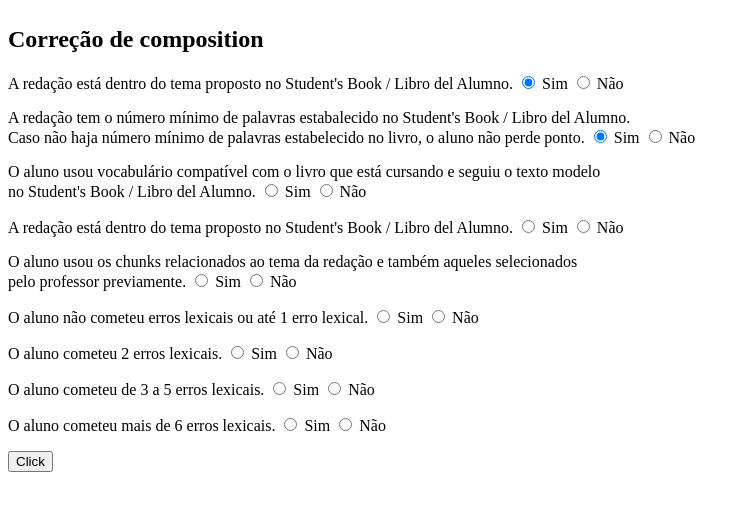
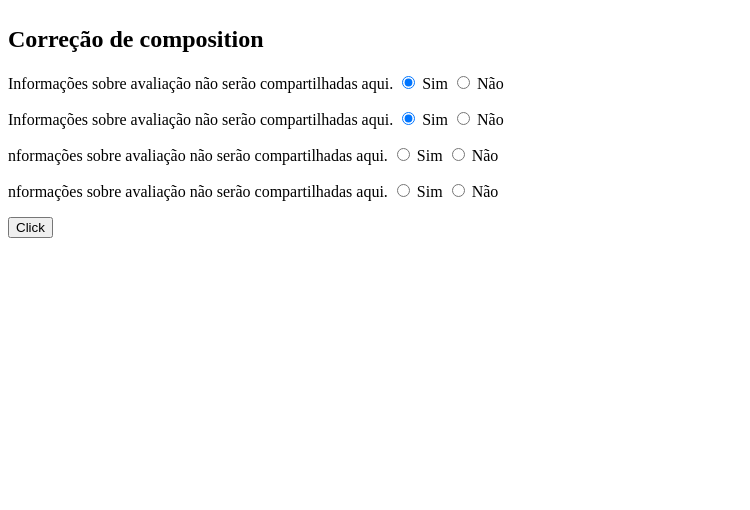
Before and after one commit to Andysfukner/Influx-Activities, a plain HTML site: page htmls/composition.html in a window 1280 px wide. Shown: the part 130-640 px from the top of the page, without its empty margins (0-750 px from the left). Drawn offline with Linux system fonts and the light colour scheme.

Commit message:
Update composition.html

```diff
--- a/htmls/composition.html
+++ b/htmls/composition.html
@@ -12,53 +12,27 @@
 
     <h2>Correção de composition</h2>
     <form action="">
-    <p>A redação está dentro do tema proposto no Student's Book / Libro del Alumno.
+    <p>Informações sobre avaliação não serão compartilhadas aqui.
         <input type="radio" name="temaCorreto" value="1" checked="checked"> Sim
         <input type="radio" name="temaCorreto" value="0"/> Não
     </p>
 
-    <p>A redação tem o número mínimo de palavras estabalecido no Student's Book / Libro del Alumno. <br>
-        Caso não haja número mínimo de palavras estabelecido no livro, o aluno não perde ponto.
+    <p>Informações sobre avaliação não serão compartilhadas aqui.
         <input type="radio" name="numPalavras" id="numPalavras" value="1" checked="checked"> Sim
         <input type="radio" name="numPalavras" id="numPalavras" value="0"/> Não
     </p>
 
-    <p>O aluno usou vocabulário compatível com o livro que está cursando e seguiu o texto modelo <br>
-         no Student's Book / Libro del Alumno.
+    <p>nformações sobre avaliação não serão compartilhadas aqui.
         <input type="radio" name="vocabulário" id="vocabulário" value="Sim"> Sim
         <input type="radio" name="vocabulário" id="vocabulário" value="Não"/> Não
     </p>
 
-    <p>A redação está dentro do tema proposto no Student's Book / Libro del Alumno.
+    <p>nformações sobre avaliação não serão compartilhadas aqui.
         <input type="radio" name="temaCorreto" id="temaCorreto" value="Sim"> Sim
         <input type="radio" name="temaCorreto" id="temaCorreto" value="Não"/> Não
     </p>
 
-    <p>O aluno usou os chunks relacionados ao tema da redação e também aqueles selecionados <br>
-        pelo professor previamente.
-        <input type="radio" name="chunks" id="chunks" value="Sim"> Sim
-        <input type="radio" name="chunks" id="chunks" value="Não"/> Não
-    </p>
 
-    <p>O aluno não cometeu erros lexicais ou até 1 erro lexical.
-        <input type="radio" name="erros0" id="erros0" value="Sim"> Sim
-        <input type="radio" name="erros0" id="erros0" value="Não"/> Não
-    </p>
-
-    <p>O aluno cometeu 2 erros lexicais.
-        <input type="radio" name="erros2" id="erros2" value="Sim"> Sim
-        <input type="radio" name="erros2" id="erros2" value="Não"/> Não
-    </p>
-
-    <p>O aluno cometeu de 3 a 5 erros lexicais.
-        <input type="radio" name="erros3" id="erros3" value="Sim"> Sim
-        <input type="radio" name="erros3" id="erros3" value="Não"/> Não
-    </p>
-
-    <p>O aluno cometeu mais de 6 erros lexicais.
-        <input type="radio" name="erros6" id="erros6" value="Sim"> Sim
-        <input type="radio" name="erros6" id="erros6" value="Não"/> Não
-    </p>
 
 
     <button type="button" onclick="compositionRadio()">Click</button>
```
